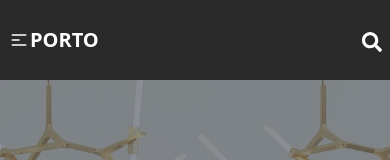
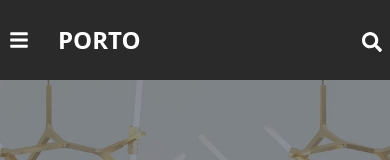
Before and after one commit to yusuf-khan-swd/porto-innovation, a React (Vite) app: page / in a window 390 px wide. Shown: the top 160 px of the page. Built offline with nearby package versions, Linux system fonts and the light colour scheme.

Commit message:
remove svg add react icons

```diff
--- a/src/components/Navbar/Navbar.tsx
+++ b/src/components/Navbar/Navbar.tsx
@@ -1,4 +1,4 @@
-import { FaFacebook, FaLinkedinIn, FaSearch, FaTwitter } from "react-icons/fa";
+import { FaBars, FaFacebook, FaLinkedinIn, FaSearch, FaTwitter } from "react-icons/fa";
 import logo from "../../assets/logo.png";
 
 const Navbar = () => {
@@ -58,21 +58,8 @@ const Navbar = () => {
         <div className="navbar min-h-[80px]">
           <div className="navbar-start">
             <div className="dropdown">
-              <label tabIndex={0} className="btn btn-ghost lg:hidden p-0">
-                <svg
-                  xmlns="http://www.w3.org/2000/svg"
-                  className="h-5 w-5"
-                  fill="none"
-                  viewBox="0 0 24 24"
-                  stroke="currentColor"
-                >
-                  <path
-                    strokeLinecap="round"
-                    strokeLinejoin="round"
-                    strokeWidth="2"
-                    d="M4 6h16M4 12h8m-8 6h16"
-                  />
-                </svg>
+              <label tabIndex={0} className="btn btn-ghost lg:hidden p-0 mr-3">
+                <FaBars className="text-xl"></FaBars>
               </label>
               <ul
                 tabIndex={0}
@@ -81,7 +68,7 @@ const Navbar = () => {
                 {menuItems}
               </ul>
             </div>
-            <a className="text-xl font-extrabold uppercase cursor-pointer">
+            <a className="text-2xl font-extrabold uppercase cursor-pointer ml-4 lg:ml-0">
               Porto
             </a>
           </div>
--- /dev/null
+++ b/src/components/Services/Services.tsx
@@ -0,0 +1,11 @@
+import React from 'react';
+
+const Services = () => {
+  return (
+    <div>
+
+    </div>
+  );
+};
+
+export default Services;
```
